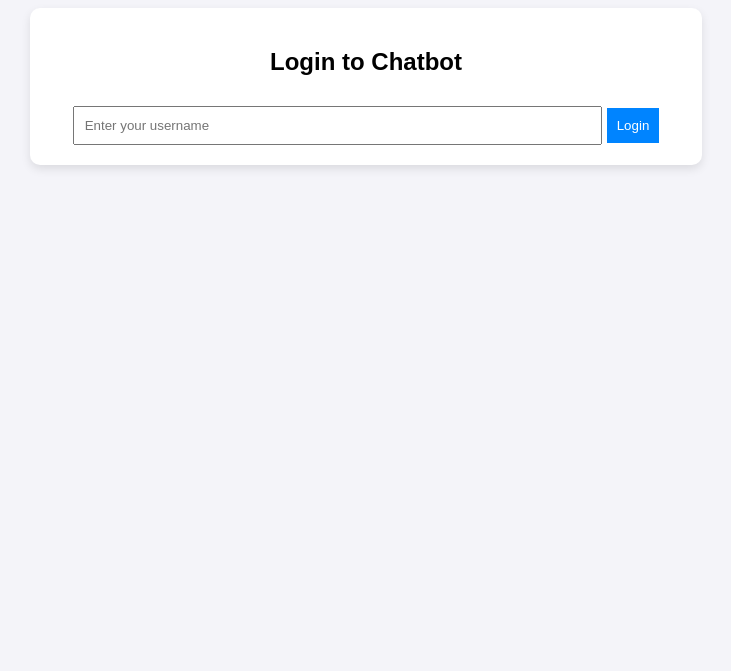
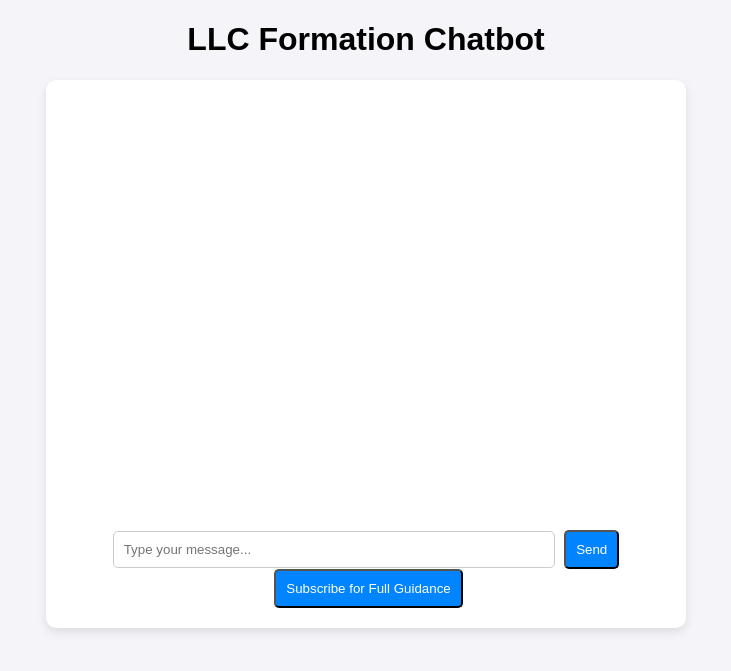
Before and after one commit to daikstar/my-chatbot2, a Flask app: page / in a window 1280 px wide. Shown: the top 671 px of the page, without its empty margins (274-1005 px from the left). Run offline with Flask 3, Linux system fonts and the light colour scheme; some libraries are stand-ins or nearby versions.

Commit message:
Tailored to LLC chat

```diff
--- a/app.py
+++ b/app.py
@@ -6,151 +6,105 @@ import stripe
 
 app = Flask(__name__)
 
-# Use PostgreSQL in Production, SQLite for Local Development
+# Database configuration (PostgreSQL for production, SQLite for local testing)
 if "DATABASE_URL" in os.environ:
     app.config["SQLALCHEMY_DATABASE_URI"] = os.getenv("DATABASE_URL").replace("postgres://", "postgresql://", 1)
 else:
-    app.config["SQLALCHEMY_DATABASE_URI"] = "sqlite:///subscriptions.db"
+    app.config["SQLALCHEMY_DATABASE_URI"] = "sqlite:///llc_users.db"
 
 app.config["SQLALCHEMY_TRACK_MODIFICATIONS"] = False
-
 db = SQLAlchemy(app)
 
+# OpenAI & Stripe API Keys
+openai.api_key = os.getenv("OPENAI_API_KEY")
+stripe.api_key = os.getenv("STRIPE_SECRET_KEY")
+STRIPE_PUBLISHABLE_KEY = os.getenv("STRIPE_PUBLISHABLE_KEY")
+
+# Stripe Price IDs
+STRIPE_PRICE_ID = "price_1R0vKFFQW2MgVpygSrjEqD0n"  # Replace with your Stripe subscription price ID
+
+# Define User model
 class User(db.Model):
     id = db.Column(db.Integer, primary_key=True)
     username = db.Column(db.String(50), unique=True, nullable=False)
     subscribed = db.Column(db.Boolean, default=False)
-    messages_used = db.Column(db.Integer, default=0)
+    progress = db.Column(db.Text, default="{}")  # Store user's progress as JSON
 
-# Load API Keys from environment variables
-openai.api_key = os.getenv("OPENAI_API_KEY")
-stripe.api_key = os.getenv("STRIPE_SECRET_KEY")
+# Create database tables
+with app.app_context():
+    db.create_all()
 
-# Replace with your actual Stripe Price ID
-STRIPE_PRICE_ID = "price_1R0vKFFQW2MgVpygSrjEqD0n"  # Replace with the Price ID from Stripe dashboard
-
-# Dummy user database (Replace with a real database later)
-users = {"test_user": {"subscribed": False}}
-FREE_TRIAL_LIMIT = 3
-
+# Homepage
 @app.route("/")
 def home():
-    user_id = request.cookies.get("user_id")
+    return render_template("index.html")
 
-    if not user_id:
-        return render_template("login.html")  # Show login form if user isn't logged in
-
-    return render_template("index.html")  # If logged in, show the chatbot
-
+# Chat endpoint for LLC formation guidance
 @app.route("/chat", methods=["POST"])
 def chat():
+    user_message = request.json.get("message", "").strip()
+    user_id = request.cookies.get("user_id", "guest")
+
+    # Retrieve or create user
+    user = User.query.filter_by(username=user_id).first()
+    if not user:
+        user = User(username=user_id, subscribed=False)
+        db.session.add(user)
+        db.session.commit()
+
+    # Generate response using OpenAI
     try:
-        user_id = request.cookies.get("user_id")
-        if not user_id:
-            return jsonify({"reply": "⚠️ Please log in to chat."})
-
-        # Check if the user exists in the database
-        user = User.query.filter_by(username=user_id).first()
-
-        # If user doesn't exist, create them with a free trial
-        if not user:
-            user = User(username=user_id, subscribed=False, messages_used=0)
-            db.session.add(user)
-            db.session.commit()
-
-        # Check if the user is subscribed
-        if not user.subscribed:
-            if user.messages_used >= FREE_TRIAL_LIMIT:
-                return jsonify({"reply": "⚠️ Free trial limit reached! Subscribe to continue chatting."})
-
-            # Increase free message count
-            user.messages_used += 1
-            db.session.commit()
-
-        user_message = request.json.get("message", "")
-
-        # ✅ OpenAI API call
         client = openai.OpenAI(api_key=os.getenv("OPENAI_API_KEY"))
         response = client.chat.completions.create(
             model="gpt-4",
-            messages=[{"role": "user", "content": user_message}]
+            messages=[
+                {"role": "system", "content": "You are an expert in LLC formation, guiding users through setting up an LLC in California step by step."},
+                {"role": "user", "content": user_message}
+            ]
         )
+        chatbot_reply = response.choices[0].message.content
 
-        chatbot_reply = response.choices[0].message.content
         return jsonify({"reply": chatbot_reply})
 
     except openai.OpenAIError as e:
-        print(f"❌ OpenAI API Error: {str(e)}")  # Debugging
-        return jsonify({"reply": f"⚠️ OpenAI Error: {str(e)}"})
+        return jsonify({"reply": f"⚠️ OpenAI API Error: {str(e)}"})
 
-    except Exception as e:
-        print(f"❌ Chatbot Error: {str(e)}")  # Debugging
-        return jsonify({"reply": "⚠️ An unexpected error occurred. Try again later."})
-
-
-# Check Subscription status
+# Subscription status check
 @app.route("/subscription-status")
 def subscription_status():
-    user_id = request.cookies.get("user_id")
-    if not user_id:
-        return jsonify({"subscribed": False})
-
+    user_id = request.cookies.get("user_id", "guest")
     user = User.query.filter_by(username=user_id).first()
     return jsonify({"subscribed": user.subscribed if user else False})
 
-# Stripe Checkout Route
+# Stripe checkout session
 @app.route("/create-checkout-session", methods=["POST"])
 def create_checkout_session():
     try:
-        data = request.json  # Get data from frontend
-        plan = data.get("plan")  # Retrieve selected plan
-
-        # Stripe Price IDs (Replace these with your actual IDs)
-        price_ids = {
-            "basic": "price_1R1KpBFQW2MgVpygh8S4eJwv",    # Replace with your Basic plan price ID
-            "pro": "price_1R1KpRFQW2MgVpygyxxQNohs",      # Replace with your Pro plan price ID
-            "premium": "price_1R1KpgFQW2MgVpyg9okwRgqk"   # Replace with your Premium plan price ID
-        }
-
-        if plan not in price_ids:
-            return jsonify({"error": "Invalid plan selected."}), 400
-
         session = stripe.checkout.Session.create(
             payment_method_types=["card"],
-            line_items=[{
-                "price": price_ids[plan],  # Use selected plan's price ID
-                "quantity": 1
-            }],
+            line_items=[{"price": STRIPE_PRICE_ID, "quantity": 1}],
             mode="subscription",
-            success_url="https://my-chatbot2-ncek.onrender.com/success",
-            cancel_url="https://my-chatbot2-ncek.onrender.com/cancel"
+            success_url=url_for("success", _external=True),
+            cancel_url=url_for("cancel", _external=True),
         )
-
         return jsonify({"id": session.id})
-
     except Exception as e:
-        print("❌ Stripe Error:", str(e))  # Debugging
         return jsonify({"error": str(e)}), 500
 
+# Subscription success
 @app.route("/success")
 def success():
-    user_id = request.cookies.get("user_id")
-
-    if user_id:
-        user = User.query.filter_by(username=user_id).first()
-        if user:
-            user.subscribed = True
-            db.session.commit()
-
+    user_id = request.cookies.get("user_id", "guest")
+    user = User.query.filter_by(username=user_id).first()
+    if user:
+        user.subscribed = True
+        db.session.commit()
     return redirect(url_for("home", success="1"))
 
+# Subscription cancel
 @app.route("/cancel")
 def cancel():
     return "⚠️ Subscription was canceled. You can try again anytime."
 
-with app.app_context():
-    db.create_all()
-    print("✅ Database tables created successfully!")
-
 if __name__ == "__main__":
     app.run(debug=True)
--- a/templates/index.html
+++ b/templates/index.html
@@ -3,185 +3,38 @@
 <head>
     <meta charset="UTF-8">
     <meta name="viewport" content="width=device-width, initial-scale=1.0">
-    <title>Chat with SmartBot</title>
+    <title>LLC Formation Chatbot</title>
     <style>
-        body {
-            font-family: Arial, sans-serif;
-            text-align: center;
-            background-color: #f4f4f9;
-        }
-        #chat-container {
-            width: 80%;
-            max-width: 600px;
-            margin: auto;
-            background: white;
-            padding: 20px;
-            border-radius: 10px;
-            box-shadow: 0px 4px 10px rgba(0, 0, 0, 0.1);
-        }
-        #chat-box {
-            height: 400px;
-            overflow-y: auto;
-            padding: 15px;
-            border-radius: 8px;
-            background-color: #ffffff;
-            display: flex;
-            flex-direction: column;
-            gap: 10px;
-            transition: all 0.3s ease-in-out;
-        }
-
-        .message {
-            display: flex;
-            align-items: center;
-            padding: 12px 15px;
-            border-radius: 18px;
-            margin: 5px;
-            max-width: 80%;
-            word-wrap: break-word;
-            font-size: 14px;
-            line-height: 1.4;
-            box-shadow: 2px 4px 8px rgba(0, 0, 0, 0.1);
-            opacity: 0;
-            transform: translateY(10px);
-            animation: fadeIn 0.3s forwards;
-        }
-
-        .user {
-            background-color: #0084ff;
-            color: white;
-            align-self: flex-end;
-            text-align: right;
-            border-top-right-radius: 5px;
-        }
-
-        .bot {
-            background-color: #e0e0e0;
-            color: black;
-            align-self: flex-start;
-            text-align: left;
-            border-top-left-radius: 5px;
-        }
-
-        .avatar {
-            width: 35px;
-            height: 35px;
-            border-radius: 50%;
-            margin-right: 10px;
-        }
-
-        .user-avatar {
-            margin-left: 10px;
-            order: 2;
-        }
-
-        @keyframes fadeIn {
-            to {
-                opacity: 1;
-                transform: translateY(0);
-            }
-        }
-
-        #user-input {
-            width: 70%;
-            padding: 10px;
-            border-radius: 5px;
-            border: 1px solid #ccc;
-            outline: none;
-        }
-        button {
-            padding: 10px;
-            border: none;
-            background-color: #0084ff;
-            color: white;
-            border-radius: 5px;
-            cursor: pointer;
-            margin-left: 5px;
-        }
-        button:hover {
-            background-color: #005bb5;
-        }
-        #subscribe-button {
-            background-color: #ff4d4d;
-            margin-top: 15px;
-        }
-        #subscribe-button:hover {
-            background-color: #cc0000;
-        }
+        body { font-family: Arial, sans-serif; text-align: center; background-color: #f4f4f9; }
+        #chat-container { width: 80%; max-width: 600px; margin: auto; background: white; padding: 20px; border-radius: 10px; box-shadow: 0px 4px 10px rgba(0, 0, 0, 0.1); }
+        #chat-box { height: 400px; overflow-y: auto; padding: 15px; border-radius: 8px; background-color: #ffffff; display: flex; flex-direction: column; gap: 10px; }
+        .message { padding: 12px; border-radius: 18px; margin: 5px; max-width: 75%; word-wrap: break-word; }
+        .user { background-color: #0084ff; color: white; align-self: flex-end; }
+        .bot { background-color: #e0e0e0; color: black; align-self: flex-start; }
+        #user-input { width: 70%; padding: 10px; border-radius: 5px; border: 1px solid #ccc; }
+        button { padding: 10px; background-color: #0084ff; color: white; border-radius: 5px; cursor: pointer; margin-left: 5px; }
     </style>
 </head>
 <body>
 
-    <h1>Welcome to SmartBot <span id="subscription-status">(Checking...)</span></h1>
+    <h1>LLC Formation Chatbot</h1>
     <div id="chat-container">
         <div id="chat-box"></div>
         <input type="text" id="user-input" placeholder="Type your message...">
-        <button id="send-button">Send</button>
-        <button id="chat-subscribe-button">Subscribe for $9.99/month</button>
+        <button onclick="sendMessage()">Send</button>
+        <button id="subscribe-button">Subscribe for Full Guidance</button>
     </div>
 
     <script>
-        async function checkSubscription() {
-            let response = await fetch("/subscription-status");
-            let data = await response.json();
-            document.getElementById("subscription-status").innerText = data.subscribed ? "✅ Subscribed" : "⚠️ Not Subscribed";
-        }
-        checkSubscription();
-    </script>
-
-    <script>
-        function createMessageBubble(text, sender) {
-            let chatBox = document.getElementById("chat-box");
-
-            let bubble = document.createElement("div");
-            bubble.classList.add("message", sender);
-
-            let avatar = document.createElement("img");
-            avatar.classList.add("avatar");
-
-            let textSpan = document.createElement("span");
-            textSpan.innerText = text;
-
-            if (sender === "user") {
-                bubble.classList.add("user");
-                avatar.src = "https://cdn-icons-png.flaticon.com/512/145/145867.png";
-                bubble.style.backgroundColor = "#0084ff";
-                bubble.style.color = "white";
-                bubble.style.alignSelf = "flex-end";
-
-                bubble.appendChild(textSpan);
-                bubble.appendChild(avatar);
-            } else {
-                bubble.classList.add("bot");
-                avatar.src = "https://cdn-icons-png.flaticon.com/512/4712/4712034.png";
-                bubble.style.backgroundColor = "#e0e0e0";
-                bubble.style.color = "black";
-                bubble.style.alignSelf = "flex-start";
-
-                bubble.appendChild(avatar);
-                bubble.appendChild(textSpan);
-            }
-
-            chatBox.appendChild(bubble);
-            chatBox.scrollTop = chatBox.scrollHeight;
-        }
-
         async function sendMessage() {
             let userInput = document.getElementById("user-input").value;
+            let chatBox = document.getElementById("chat-box");
             if (!userInput.trim()) return;
 
-            createMessageBubble(userInput, "user");
+            chatBox.innerHTML += `<div class="message user">${userInput}</div>`;
             document.getElementById("user-input").value = "";
+            chatBox.scrollTop = chatBox.scrollHeight;
 
-            let typingIndicator = document.createElement("div");
-            typingIndicator.classList.add("message", "bot");
-            typingIndicator.id = "typing-indicator";
-            typingIndicator.innerHTML = `
-                <img src="https://cdn-icons-png.flaticon.com/512/4712/4712034.png" class="avatar">
-                <span>Chatbot is typing...</span>`;
-            document.getElementById("chat-box").appendChild(typingIndicator);
-
-            try {
             let response = await fetch("/chat", {
                 method: "POST",
                 headers: { "Content-Type": "application/json" },
@@ -189,44 +42,21 @@
             });
 
             let data = await response.json();
-                document.getElementById("typing-indicator").remove();
-                createMessageBubble(data.reply, "bot");
-
-            } catch (error) {
-                console.error("Chat Error:", error);
-                alert("⚠️ Failed to communicate with the chatbot.");
-            }
+            chatBox.innerHTML += `<div class="message bot">${data.reply}</div>`;
+            chatBox.scrollTop = chatBox.scrollHeight;
         }
 
-        document.getElementById("send-button").addEventListener("click", sendMessage);
+        document.getElementById("subscribe-button").addEventListener("click", async () => {
+            let response = await fetch("/create-checkout-session", { method: "POST" });
+            let session = await response.json();
+            if (session.id) {
+                let stripe = Stripe("STRIPE_PUBLISHABLE_KEY");
+                stripe.redirectToCheckout({ sessionId: session.id });
+            }
+        });
     </script>
 
     <script src="https://js.stripe.com/v3/"></script>
 
-    <script>
-        document.getElementById("chat-subscribe-button").addEventListener("click", async () => {
-            try {
-                let response = await fetch("/create-checkout-session", {
-                    method: "POST",
-                    headers: { "Content-Type": "application/json" },
-                    body: JSON.stringify({ plan: "pro" })
-                });
-
-                let session = await response.json();
-                if (session.error) {
-                    alert("Error: " + session.error);
-                    return;
-                }
-
-                let stripe = Stripe("pk_test_51R0uaiFQW2MgVpygD13czhcptz1SR1a0Dtc6Rnpezl9RVLHCJBWqds8h5SSJ00mAMo7tnCaPDa9BQtuQkOaOETfC00xUmG7E2p");
-                stripe.redirectToCheckout({ sessionId: session.id });
-
-            } catch (error) {
-                console.error("Subscription Error:", error);
-                alert("Failed to connect to Stripe.");
-            }
-        });
-    </script>
-
 </body>
 </html>
```
Lines whose indentation alone changed are shown as unchanged.
